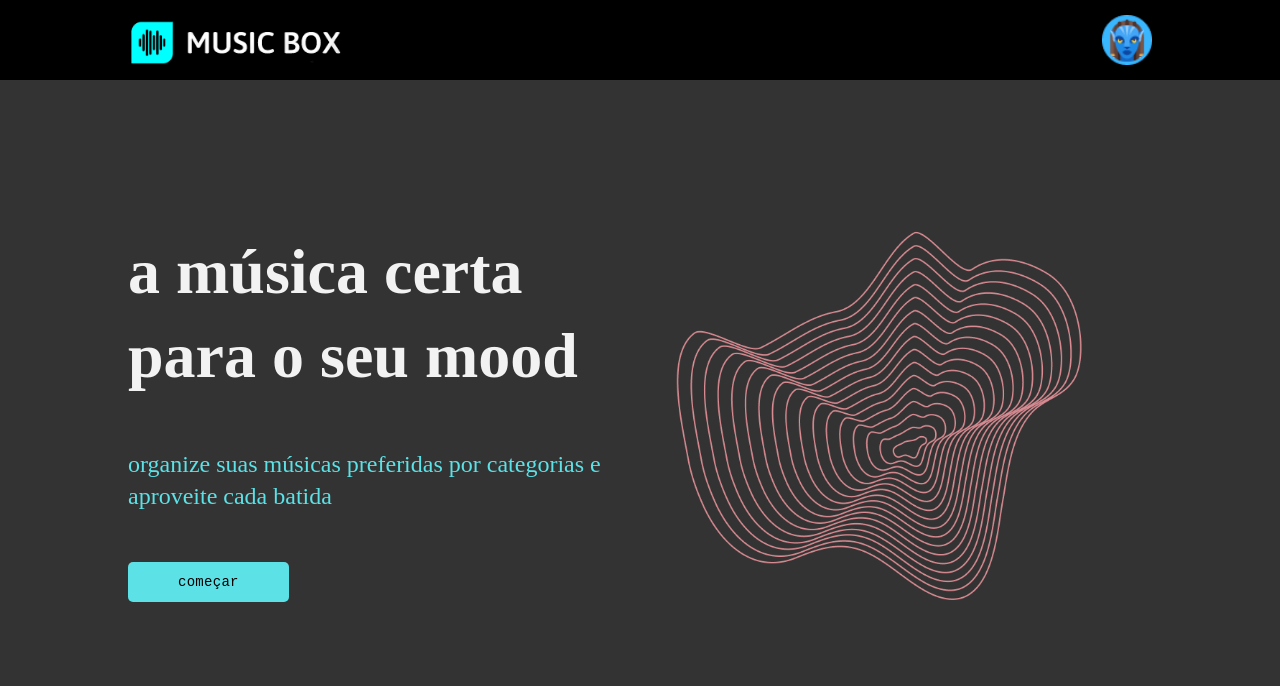
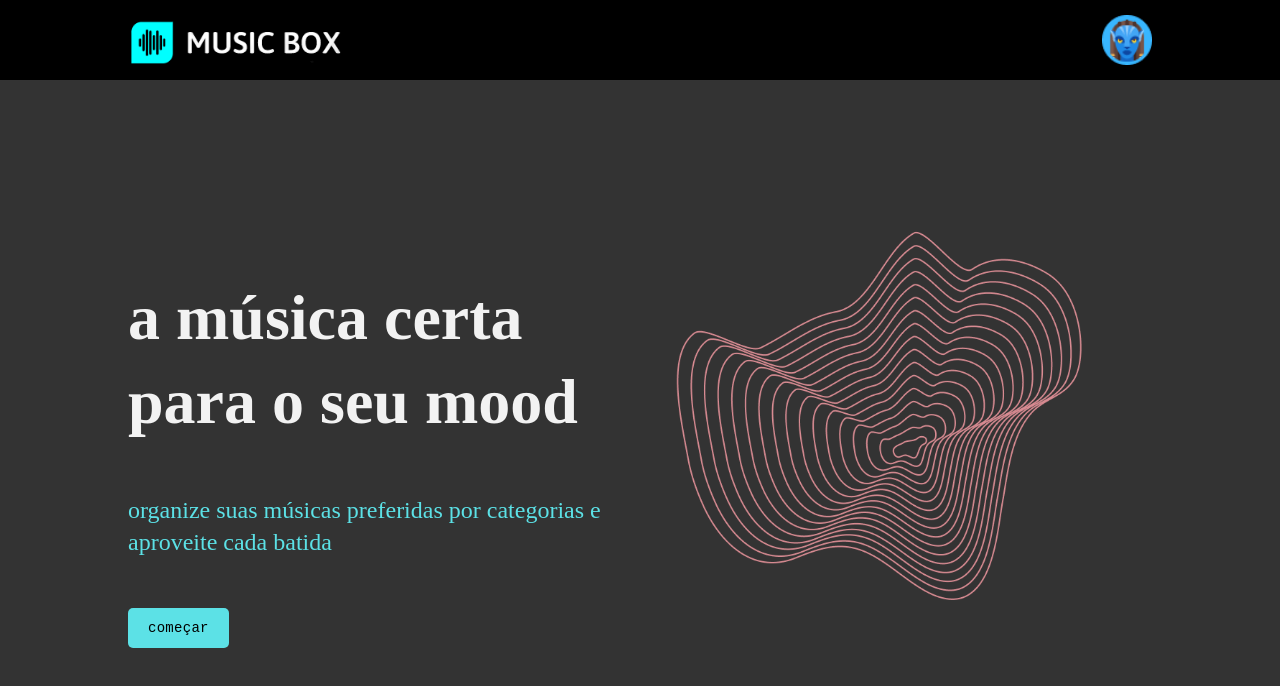
Before and after one commit to joaopedpaula/music-box_2022-2, a React (Create React App) app in the folder react-music-box/: page / in a window 1280 px wide. Shown: the top 686 px of the page. Built offline with nearby package versions, Linux system fonts and the light colour scheme.

Commit message:
Responsividade das paginas

```diff
--- a/react-music-box/html-css-template/css/style.css
+++ b/react-music-box/html-css-template/css/style.css
@@ -14,15 +14,42 @@
     --light-color-2: #8f8f8f;
 }
 
-.container {
-    width: 80%;
-    margin: auto;
-    /* background-color: tomato; */
+body {
+    font-size: 16px;
+    background-color: var(--dark-color);
+    font-family: var(--font-defaut);
+    margin: 0;
+    padding: 0;
 }
 
-body {
-    background-color: var(--dark-color);
-    font-family: var(--font-defaut);
+.container {
+    width: 90%;
+    margin: auto;
+    overflow: hidden;
+}
+
+@media (min-width: 768px) {
+    .container {
+        width: 80%;
+    }
+}
+
+@media (min-width: 500px) {
+    .index-content {
+        margin-bottom: 10rem;
+    }
+    .info-index .display {
+        margin-top: 4rem !important;
+    }
+    .music-boxes {
+        padding-bottom: 2rem;
+    }
+}
+
+@media (min-width: 1024px) {
+    .container {
+        width: 80%;
+    }
 }
 
 .btn {
@@ -30,21 +57,19 @@ body {
     align-items: center;
     text-align: center;
     height: 40px;
-    padding: 0 50px;
+    padding: 0 20px;
     color: var(--pure-black);
     background-color: var(--cyan);
     border: none;
     border-radius: 5px;
-    /* or 114% */
     text-transform: lowercase;
     letter-spacing: 0.02em;
     font-size: 14px;
     line-height: 16px;
     font-family: var(--font-defaut);
     font-weight: 500;
-    cursor: pointer
+    cursor: pointer;
 }
-
 .right {
     float: right;
 }
@@ -75,6 +100,8 @@ nav {
 .index-content {
     display: flex;
     min-height: 700px;
+    align-items: center;
+    justify-content: center;
 }
 
 /* .info-index {
@@ -134,29 +161,25 @@ nav {
 /* Music page */
 
 .filter {
-    /* background-color: red; */
-    margin-top: 40px;
-    display: inline-block;
-    width: 100%;
+    margin-top: 20px;
+    display: flex;
+    justify-content: flex-end;
 }
 
 .music-boxes {
-    /* background-color: red; */
-    /* text-align: center; */
-    padding-top: 50px;
     display: flex;
-    flex-direction: row;
     flex-wrap: wrap;
+    gap: 20px;
+    padding-top: 20px;
 }
 
 .card-music {
     background-image: url(../imagens/cover-pink.png);
     background-size: cover;
     height: 371px;
-    width: 31.3%;
-    margin: 0 1%;
+    width: 100%;
+    margin-bottom: 0;
     display: flex;
-    margin-bottom: 30px;
     flex-wrap: wrap;
     align-content: space-between;
 }
@@ -194,7 +217,7 @@ nav {
 }
 
 .music-box {
-    width: 290px;
+    width: 100%;
     margin: 5px;
     font-family: sans-serif;
     display: inline-block;
@@ -354,3 +377,25 @@ form label {
     border-radius: 5px;
     display: none;
 }
+
+@media (min-width: 768px) {
+    .card-music {
+        width: 48%;
+
+    }
+
+    .music-box {
+        width: 48%;
+    }
+
+}
+
+@media (min-width: 1300px) {
+    .card-music {
+        width: 31.3%;
+    }
+
+    .music-box {
+        width: 31.3%;
+    }
+}
--- a/react-music-box/src/assets/css/style.css
+++ b/react-music-box/src/assets/css/style.css
@@ -14,15 +14,42 @@
     --light-color-2: #8f8f8f;
 }
 
-.container {
-    width: 80%;
-    margin: auto;
-    /* background-color: tomato; */
+body {
+    font-size: 16px;
+    background-color: var(--dark-color);
+    font-family: var(--font-defaut);
+    margin: 0;
+    padding: 0;
 }
 
-body {
-    background-color: var(--dark-color);
-    font-family: var(--font-defaut);
+.container {
+    width: 90%;
+    margin: auto;
+    overflow: hidden;
+}
+
+@media (min-width: 768px) {
+    .container {
+        width: 80%;
+    }
+}
+
+@media (min-width: 500px) {
+    .index-content {
+        margin-bottom: 10rem;
+    }
+    .info-index .display {
+        margin-top: 4rem !important;
+    }
+    .music-boxes {
+        padding-bottom: 2rem;
+    }
+}
+
+@media (min-width: 1024px) {
+    .container {
+        width: 80%;
+    }
 }
 
 .btn {
@@ -30,21 +57,19 @@ body {
     align-items: center;
     text-align: center;
     height: 40px;
-    padding: 0 50px;
+    padding: 0 20px;
     color: var(--pure-black);
     background-color: var(--cyan);
     border: none;
     border-radius: 5px;
-    /* or 114% */
     text-transform: lowercase;
     letter-spacing: 0.02em;
     font-size: 14px;
     line-height: 16px;
     font-family: var(--font-defaut);
     font-weight: 500;
-    cursor: pointer
+    cursor: pointer;
 }
-
 .right {
     float: right;
 }
@@ -75,6 +100,8 @@ nav {
 .index-content {
     display: flex;
     min-height: 700px;
+    align-items: center;
+    justify-content: center;
 }
 
 /* .info-index {
@@ -134,29 +161,25 @@ nav {
 /* Music page */
 
 .filter {
-    /* background-color: red; */
-    margin-top: 40px;
-    display: inline-block;
-    width: 100%;
+    margin-top: 20px;
+    display: flex;
+    justify-content: flex-end;
 }
 
 .music-boxes {
-    /* background-color: red; */
-    /* text-align: center; */
-    padding-top: 50px;
     display: flex;
-    flex-direction: row;
     flex-wrap: wrap;
+    gap: 20px;
+    padding-top: 20px;
 }
 
 .card-music {
     background-image: url(../imagens/cover-pink.png);
     background-size: cover;
     height: 371px;
-    width: 31.3%;
-    margin: 0 1%;
+    width: 100%;
+    margin-bottom: 0;
     display: flex;
-    margin-bottom: 30px;
     flex-wrap: wrap;
     align-content: space-between;
 }
@@ -194,7 +217,7 @@ nav {
 }
 
 .music-box {
-    width: 290px;
+    width: 100%; /* Adjust width for smaller screens */
     margin: 5px;
     font-family: sans-serif;
     display: inline-block;
@@ -354,3 +377,25 @@ form label {
     border-radius: 5px;
     display: none;
 }
+
+@media (min-width: 768px) {
+    .card-music {
+        width: 48%; /* Adjust width for larger screens */
+
+    }
+
+    .music-box {
+        width: 48%; /* Adjust width for larger screens */
+    }
+
+}
+
+@media (min-width: 1300px) {
+    .card-music {
+        width: 31.3%; /* Adjust width for even larger screens */
+    }
+
+    .music-box {
+        width: 31.3%; /* Adjust width for even larger screens */
+    }
+}
```
